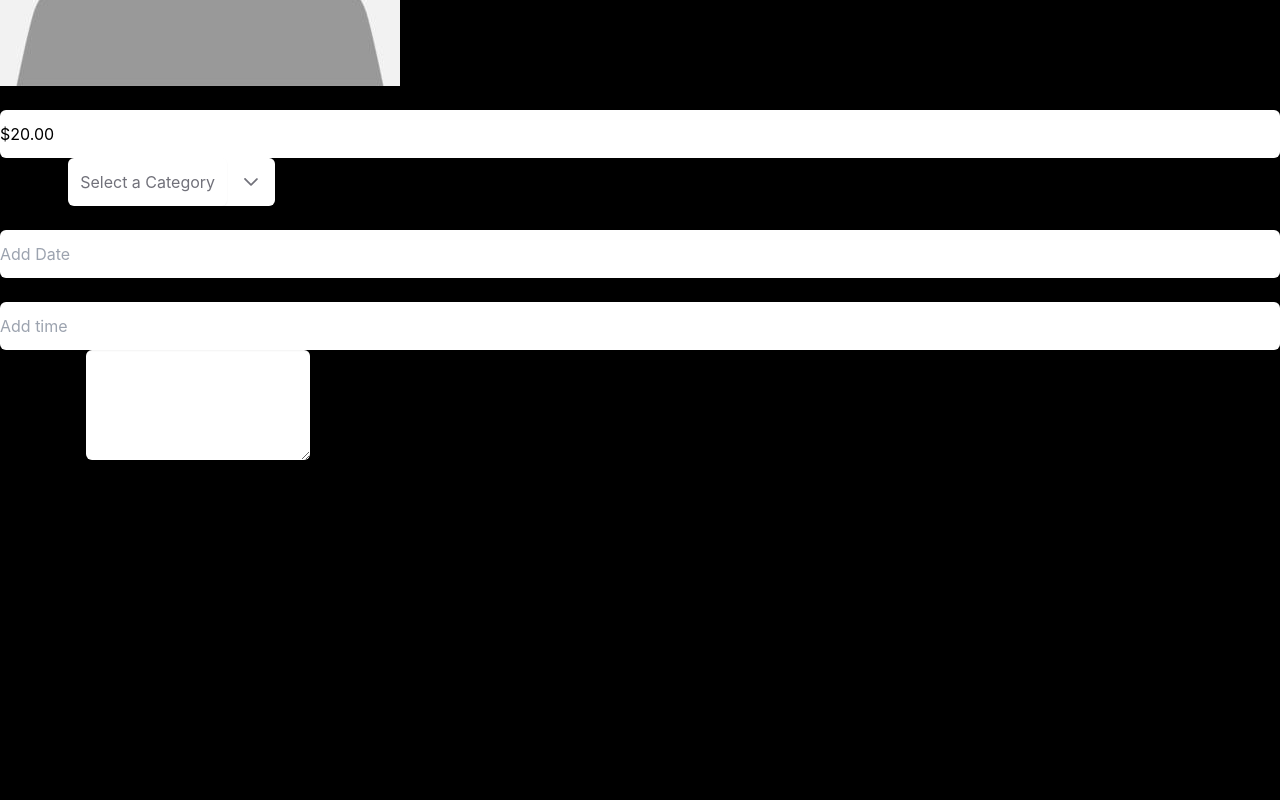
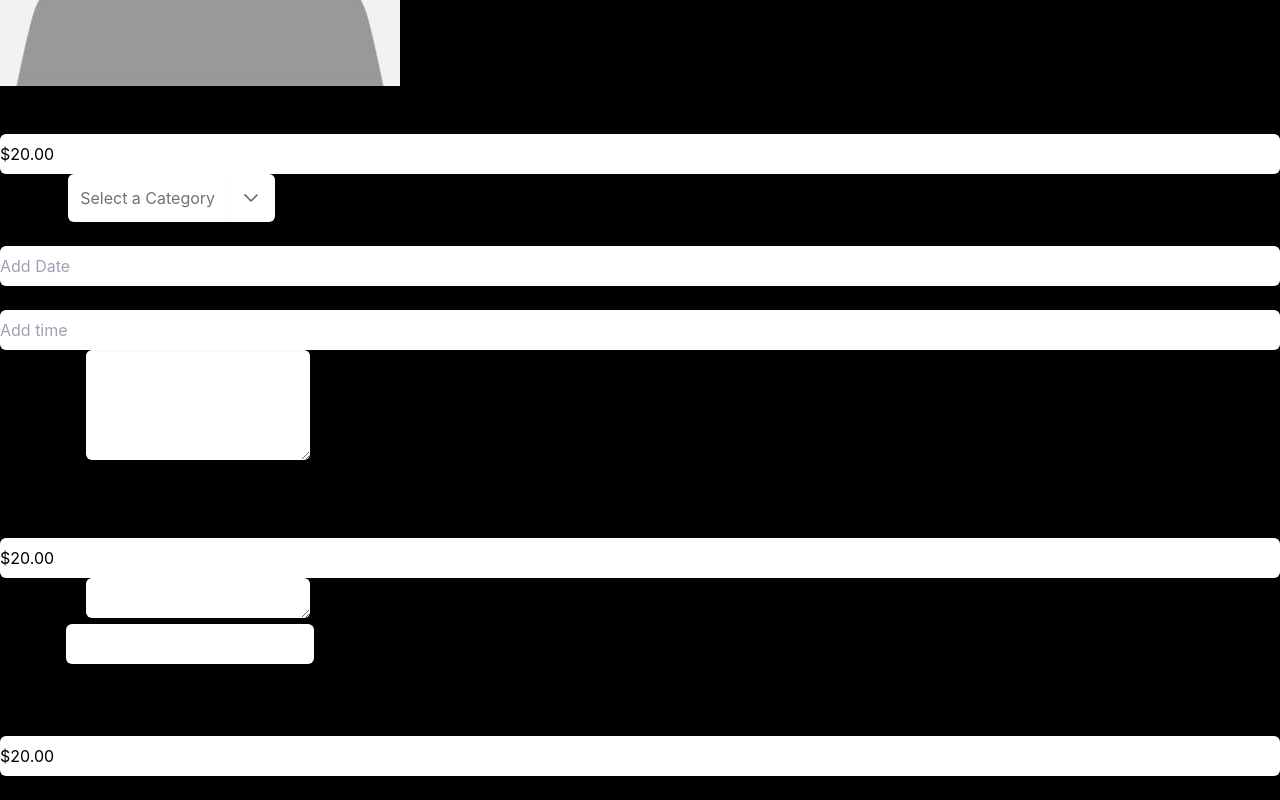
Before and after one commit to MAZINO001/budget-app, a React (Vite) app in the folder budget/: page /addnew in a window 1280 px wide. Shown: the part 642-1442 px from the top of the page. Before the commit the page ends 1180 px from the top, so only its background shows below. Built offline with nearby package versions, Linux system fonts and the light colour scheme; a web font is replaced by a local one.

Commit message:
adding savings desing

```diff
--- a/budget/src/components/global/PreBuildComp.jsx
+++ b/budget/src/components/global/PreBuildComp.jsx
@@ -27,25 +27,25 @@ export function Rnage() {
   );
 }
 
-//input bumbers
+//input numbers
 
-export default function Input1() {
-  const [value1, setValue1] = useState(20);
+export function Input1() {
+  const [Amount, setAmount] = useState(20);
 
   return (
     <div className="card flex flex-wrap gap-3 p-fluid">
       <div className="flex-auto">
-        <label htmlFor="stacked-buttons" className="font-bold block mb-2">
+        <label htmlFor="amount1" className="font-bold block mb-2">
           Amount
         </label>
         <InputNumber
-          inputId="stacked-buttons"
-          value={value1}
-          onValueChange={(e) => setValue1(e.value)}
+          inputId="amount1"
+          value={Amount}
+          onValueChange={(e) => setAmount(e.value)}
           placeholder="$0.00"
           mode="currency"
           currency="USD"
-          style={{ height: "48px" }}
+          style={{ height: "40px" }}
         />
       </div>
     </div>
@@ -58,7 +58,7 @@ export function AddButton() {
     <div className="card flex items-center justify-center">
       <Button
         label="Submit"
-        className="w-[35%] px-2 py-2 bg-[#06B6D4] text-white h-[48px] flex items-center "
+        className="w-[35%] px-2 py-2 bg-[#06B6D4] text-white h-[40px] flex items-center "
       />
     </div>
   );
@@ -127,6 +127,8 @@ export function Category() {
         optionLabel="name"
         placeholder="Select a Category"
         filter
+        // style={{ height: "40px" }}
+        className="h-[40px] flex items-center"
         itemTemplate={categoryOptionTemplate}
       />
     </div>
@@ -147,7 +149,7 @@ export function Date() {
           value={date}
           placeholder="Add Date"
           onChange={(e) => setDate(e.value)}
-          style={{ height: "48px" }}
+          style={{ height: "40px" }}
         />
       </div>
     </div>
@@ -170,12 +172,149 @@ export function Time() {
           timeOnly
           placeholder="Add time"
           icon={() => <i className="pi pi-clock" />}
-          style={{ height: "48px" }}
+          style={{ height: "40px" }}
         />
       </div>
     </div>
   );
 }
 /************************  savings in add new *********************** */
+//amount of saving
+export function Input2() {
+  const [value2, setValue2] = useState(20);
 
+  return (
+    <div className="card flex flex-wrap gap-3 p-fluid">
+      <div className="flex-auto">
+        <label htmlFor="amount" className="font-bold block mb-2">
+          Amount
+        </label>
+        <InputNumber
+          inputId="amount"
+          value={value2}
+          onValueChange={(e) => setValue2(e.value)}
+          placeholder="$0.00"
+          mode="currency"
+          currency="USD"
+          style={{ height: "40px" }}
+        />
+      </div>
+    </div>
+  );
+}
+
+//name of saving
+export function Textarea2() {
+  const [value, setValue] = useState("");
+
+  return (
+    <div className="card flex flex-col justify-content-center">
+      <label htmlFor="description" className="font-bold block mb-2">
+        Description
+      </label>
+      <InputTextarea
+        inputId="description"
+        value={value}
+        onChange={(e) => setValue(e.target.value)}
+        style={{ padding: " 2px 12px", height: "40px" }}
+      />
+    </div>
+  );
+}
+//duration of saving
+
+export function Durations() {
+  const [dates, setDates] = useState(null);
+
+  return (
+    <div className="card flex justify-content-center flex-col">
+      <label htmlFor="duration" className="font-bold block mb-2">
+        Duration
+      </label>
+      <Calendar
+        inputId="duration"
+        value={dates}
+        onChange={(e) => setDates(e.value)}
+        selectionMode="range"
+        readOnlyInput
+        hideOnRangeSelection
+        style={{ height: "40px" }}
+      />
+    </div>
+  );
+}
+//btn
+export function AddButton1() {
+  return (
+    <div className="card flex items-center justify-center mt-2">
+      <Button
+        label="Submit"
+        className="w-[35%] px-2 py-2 bg-[#06B6D4] text-white h-[40px] flex items-center "
+      />
+    </div>
+  );
+}
 /************************  budget in add new *********************** */
+// budget mount
+export function Input3() {
+  const [value3, setValue3] = useState(20);
+
+  return (
+    <div className="card flex flex-wrap gap-3 p-fluid">
+      <div className="flex-auto">
+        <label htmlFor="amount2" className="font-bold block mb-2">
+          Amount
+        </label>
+        <InputNumber
+          inputId="amount2"
+          value={value3}
+          onValueChange={(e) => setValue3(e.value)}
+          placeholder="$0.00"
+          mode="currency"
+          currency="USD"
+          style={{ height: "40px" }}
+        />
+      </div>
+    </div>
+  );
+}
+//categories
+
+//btn
+export function AddButton2() {
+  return (
+    <div className="card flex items-center justify-center mt-2">
+      <Button
+        label="Submit"
+        className="w-[35%] px-2 py-2 bg-[#06B6D4] text-white h-[40px] flex items-center "
+      />
+    </div>
+  );
+}
+
+
+/************************* history ****************************/
+
+import {  useEffect } from 'react';
+import { DataTable } from 'primereact/datatable';
+import { Column } from 'primereact/column';
+import { ProductService } from './service/ProductService';
+
+export default function SingleColumnDemo() {
+    const [products, setProducts] = useState([]);
+
+    useEffect(() => {
+        ProductService.getProductsMini().then(data => setProducts(data));
+    }, []);
+
+    return (
+        <div className="card">
+            <DataTable value={products} tableStyle={{ minWidth: '50rem' }}>
+                <Column field="code" header="Code" sortable style={{ width: '25%' }}></Column>
+                <Column field="name" header="Name" sortable style={{ width: '25%' }}></Column>
+                <Column field="category" header="Category" sortable style={{ width: '25%' }}></Column>
+                <Column field="quantity" header="Quantity" sortable style={{ width: '25%' }}></Column>
+            </DataTable>
+        </div>
+    );
+}
--- a/budget/src/components/pages/AddNew.jsx
+++ b/budget/src/components/pages/AddNew.jsx
@@ -18,19 +18,30 @@
 //   );
 // }
 
-import Input1, {
+import {
+  Durations,
+  AddButton1,
+  Input3,
+  Input1,
   AddButton,
   Textarea,
   Date,
   Time,
   Category,
+  Input2,
+  Textarea2,
+  AddButton2,
 } from "../global/PreBuildComp";
 
 export default function AddNew() {
   return (
     <div className="flex gap-2 h-[100%] mx-2 mb-2 text-black">
       <div className="bg-gray-700 w-[50%] h-full px-16 flex flex-col gap-y-2 rounded-md">
-        <Input1/>
+        <h2 className="capitalize text-center text-lg text-white font-bold tracking-wider">
+          add transaction
+        </h2>
+
+        <Input1 />
         <Category />
         <Date />
         <Time />
@@ -38,8 +49,22 @@ export default function AddNew() {
         <AddButton />
       </div>
       <div className="w-[50%] h-[98.5%]">
-        <div className="bg-gray-700 h-[50%] rounded-md p-2  mb-2">test</div>
-        <div className="bg-gray-700 h-[50%] rounded-md p-2 ">test</div>
+        <div className="bg-gray-700 h-[57%] rounded-md p-2  mb-2">
+          <h2 className="capitalize text-center text-lg text-white font-bold tracking-wider">
+            add savings
+          </h2>
+          <Input2 />
+          <Textarea2 />
+          <Durations />
+          <AddButton1 />
+        </div>
+        <div className="bg-gray-700 h-[43%] rounded-md p-2 ">
+          <h2 className="capitalize text-center text-lg text-white font-bold tracking-wider ">
+            add budget
+          </h2>
+          <Input3 />
+          <AddButton2 />
+        </div>
       </div>
     </div>
   );
```
Also changed, not shown: budget/src/components/Dashboard/History.jsx (+77 -67 lines).
